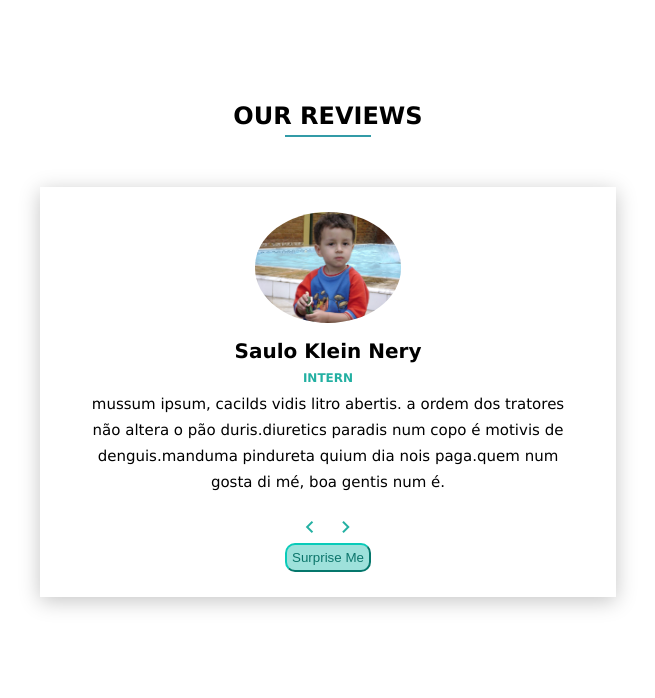
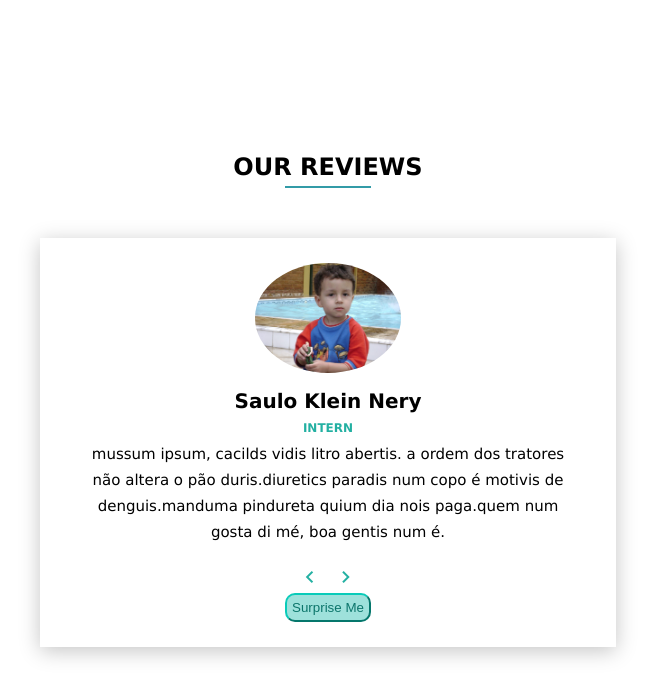
Before and after one commit to SaulinDoTrem/Reviews, a plain HTML site: page src/index.html in a window 1280 px wide. Shown: the whole page, without its empty margins (312-967 px from the left). Drawn offline with nearby package versions, Linux system fonts and the light colour scheme.

Commit message:
refactor: Change how it puts content on center

```diff
--- a/src/styles/main.css
+++ b/src/styles/main.css
@@ -9,11 +9,12 @@ body{
 }
 
 .review-section{
-    margin-top: 8%;
     display: flex;
     flex-direction: column;
     gap: 50px;
     align-items: center;
+    height: 100vh;
+    justify-content: center;
 }
 
 .section-title,
```
